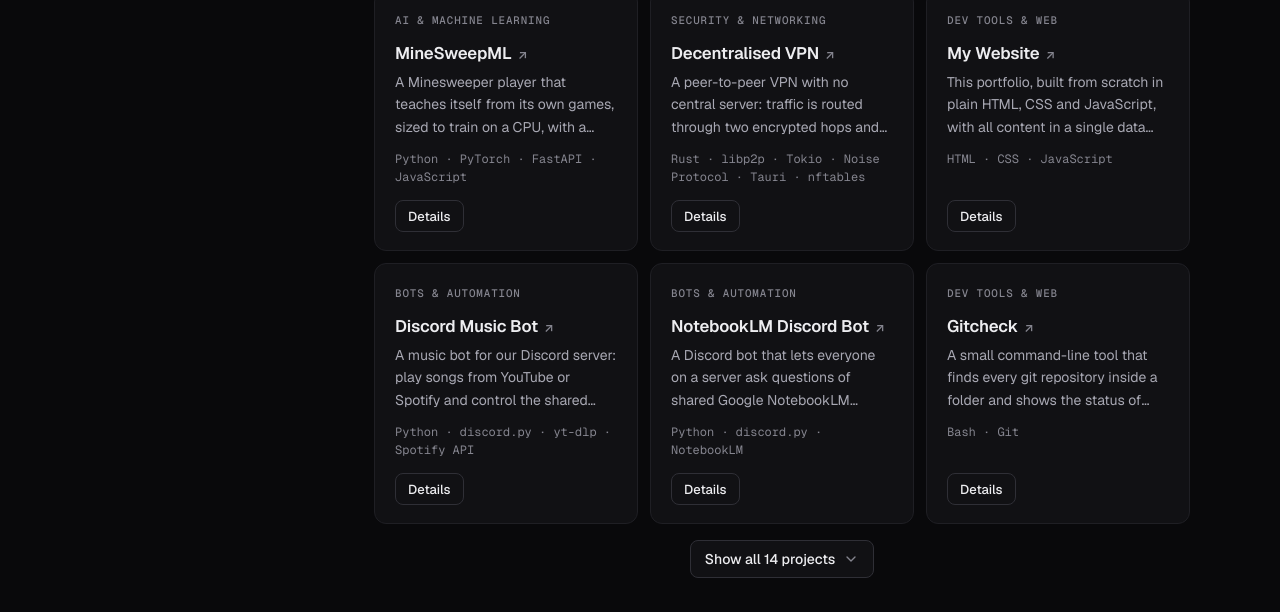
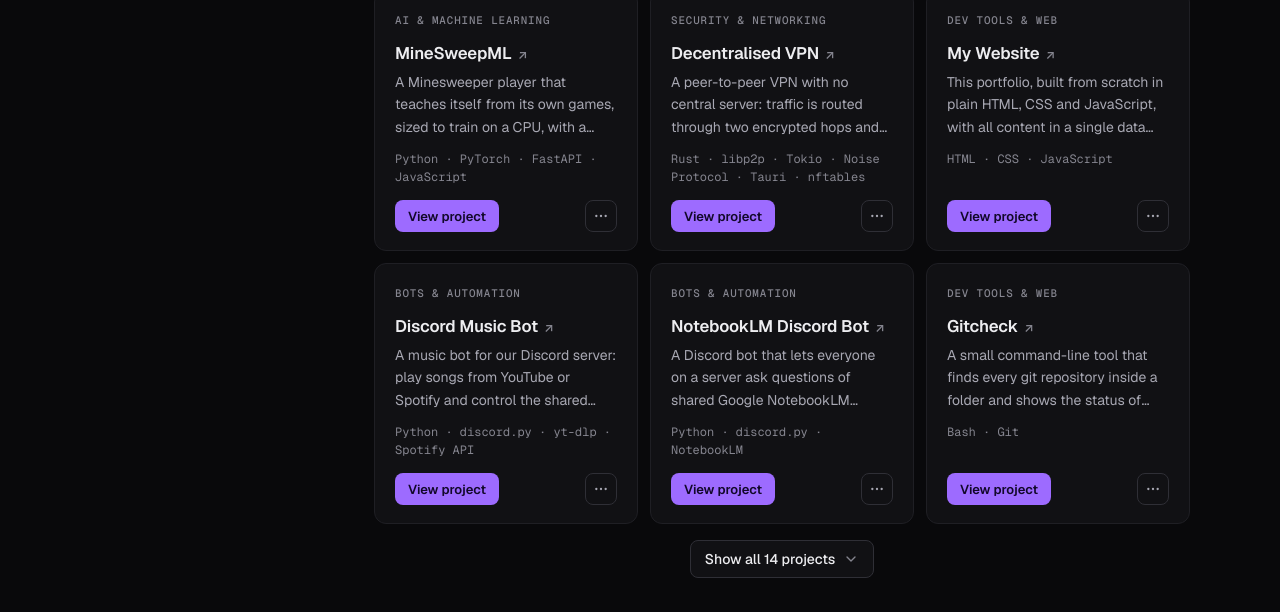
Before and after one commit to PharellJay/MyWebsite, a plain HTML site: page index.html in a window 1280 px wide. Shown: the part 1524-2136 px from the top of the page. Drawn offline with nearby package versions, Linux system fonts and the light colour scheme; no server answers; animation ran at ten frames a second.

Commit message:
Replace the Details button on project cards with View project and a details menu button

```diff
--- a/script.js
+++ b/script.js
@@ -144,6 +144,8 @@
     chevron: '<path fill="none" stroke="currentColor" stroke-width="2" stroke-linecap="round" stroke-linejoin="round" d="m6 9 6 6 6-6"/>',
     // Lucide "send" (paper plane)
     send: '<g fill="none" stroke="currentColor" stroke-width="2" stroke-linecap="round" stroke-linejoin="round"><path d="M14.536 21.686a.5.5 0 0 0 .937-.024l6.5-19a.496.496 0 0 0-.635-.635l-19 6.5a.5.5 0 0 0-.024.937l7.93 3.18a2 2 0 0 1 1.112 1.11z"/><path d="m21.854 2.147-10.94 10.939"/></g>',
+    // Lucide "ellipsis" (details button on project cards)
+    more: '<g fill="currentColor"><circle cx="5" cy="12" r="1.75"/><circle cx="12" cy="12" r="1.75"/><circle cx="19" cy="12" r="1.75"/></g>',
   };
 
   function icon(key) {
@@ -192,8 +194,8 @@
 
   const hasDetails = (p) => Boolean(p.details?.length || p.highlights?.length);
 
-  function detailsButton(p, className) {
-    const button = el("button", { type: "button", class: className, "aria-haspopup": "dialog" }, "Details");
+  function detailsButton(p, className, attrs = {}, content = "Details") {
+    const button = el("button", { type: "button", class: className, "aria-haspopup": "dialog", ...attrs }, content);
     button.addEventListener("click", () => openDetails(p));
     return button;
   }
@@ -465,11 +467,17 @@
 
   /* ---------- all projects: filter chips + cards ---------- */
   // Every project as a card (spotlight ones included, marked with a star), filtered by topic.
-  // The card links to the case study or repository; "Details" opens the details window.
+  // The card links to the case study or repository; "View project" goes there too, a live demo gets its
+  // own button, and the "⋯" button opens the details window.
   function renderProjectCard(p) {
+    const target = p.caseStudy ? asset(p.caseStudy) : p.repo;
+    const external = !p.caseStudy ? { target: "_blank", rel: "noopener" } : {};
     const actions = [
-      hasDetails(p) ? detailsButton(p, "btn btn-sm") : null,
-      p.caseStudy ? el("a", { href: asset(p.caseStudy), class: "btn btn-sm" }, "Case study →") : null,
+      target ? el("a", { href: target, ...external, class: "btn btn-sm btn-primary" }, "View project") : null,
+      p.demo ? el("a", { href: p.demo, target: "_blank", rel: "noopener", class: "btn btn-sm" }, p.demoLabel || "Live demo") : null,
+      hasDetails(p)
+        ? detailsButton(p, "btn btn-sm btn-icon pcard-more", { "aria-label": `Details: ${p.title}`, title: "Details" }, icon("more"))
+        : null,
     ].filter(Boolean);
     const card = el("article", { class: "pcard" },
       el("div", { class: "pcard-top" },
--- a/styles.css
+++ b/styles.css
@@ -200,6 +200,10 @@ a.status-badge:hover { color: var(--text); border-color: rgb(var(--xp-rgb) / 0.4
 }
 .btn-primary:hover { border-color: transparent; background: var(--accent-hover); }
 .btn-sm { height: 32px; padding: 0 12px; font-size: .8125rem; }
+.btn-icon { width: 38px; padding: 0; justify-content: center; }
+.btn-sm.btn-icon { width: 32px; }
+.btn-icon .icon { display: flex; color: var(--text-2); transition: color .15s; }
+.btn-icon:hover .icon { color: var(--text); }
 
 /* ---------- sections ---------- */
 .section { position: relative; border-bottom: 1px solid var(--line); }
@@ -443,6 +447,7 @@ a.status-badge:hover { color: var(--text); border-color: rgb(var(--xp-rgb) / 0.4
 .pcard .tech-line { margin-top: 12px; }
 /* above the card-wide link, so the buttons do their own thing */
 .pcard-actions { position: relative; z-index: 2; display: flex; flex-wrap: wrap; gap: 8px; margin-top: auto; padding-top: 14px; }
+.pcard-more { margin-left: auto; } /* the details button sits at the far right of the row */
 /* "Show all N projects" under the first cards */
 .more-toggle { align-self: center; }
 .more-toggle[hidden] { display: none; }
@@ -952,6 +957,7 @@ a.status-badge:hover { color: var(--text); border-color: rgb(var(--xp-rgb) / 0.4
 @media (pointer: coarse) {
   .chip:not(.chip-sm), .btn { height: 44px; }
   .chip-icon:not(.chip-sm) { width: 44px; }
+  .btn-icon, .btn-sm.btn-icon { width: 44px; }
   .stack-item:hover { transform: none; }
 }
 
```
